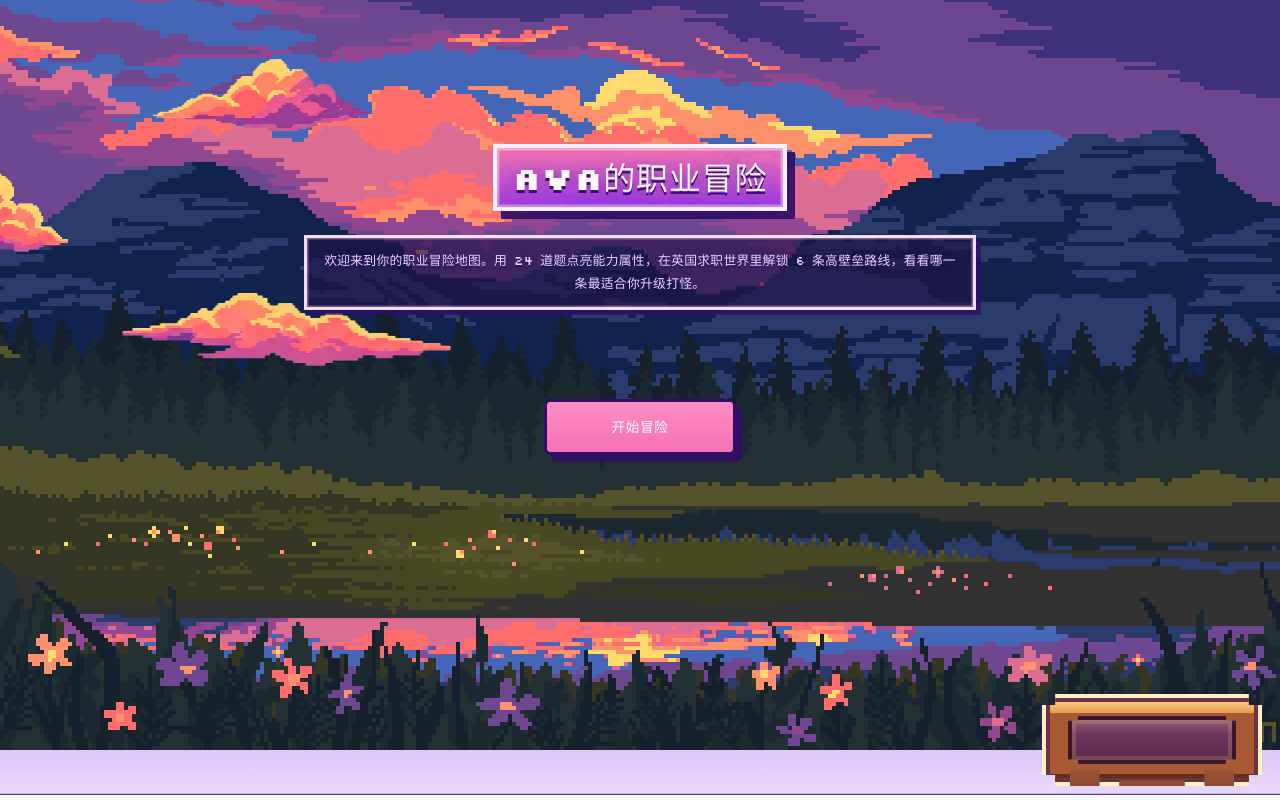
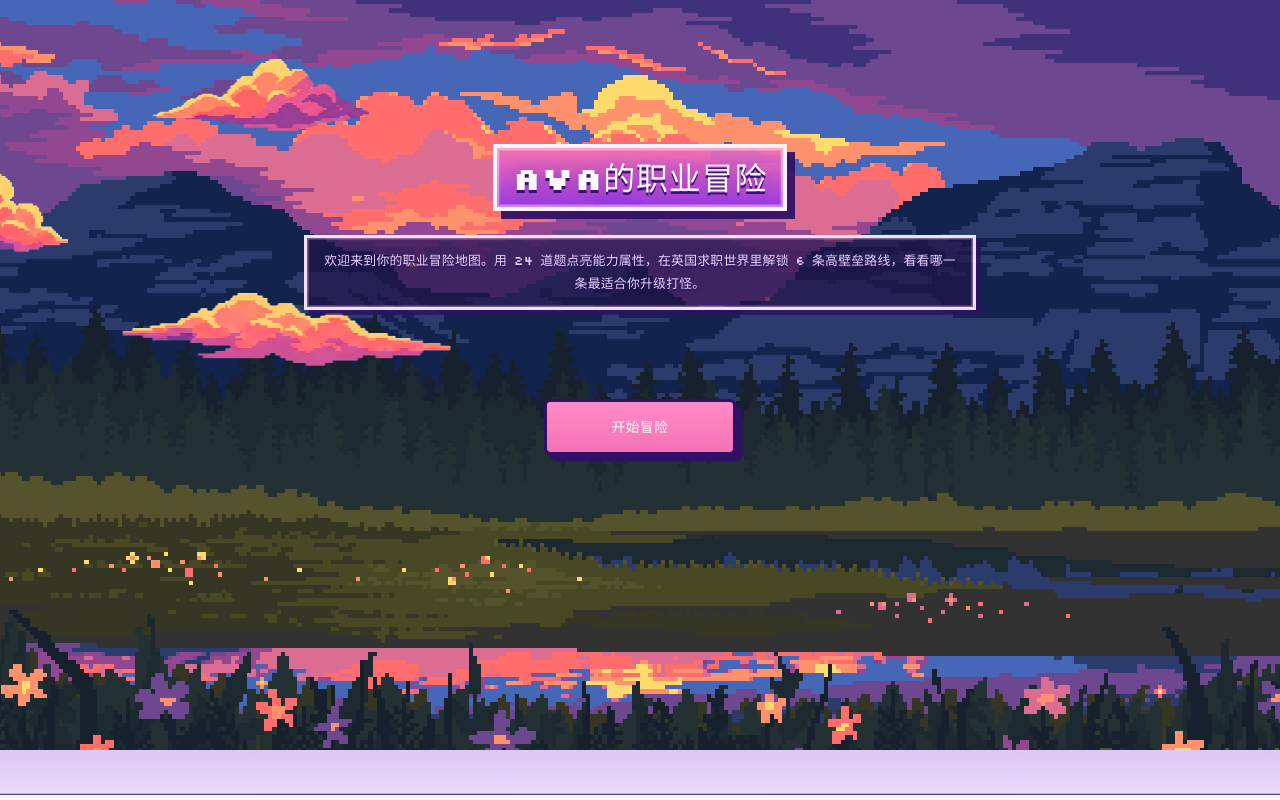
Before and after one commit to MasterFrancis/Career_Ava, a React (Vite) app: page / in a window 1280 px wide. Built offline with nearby package versions, Linux system fonts and the light colour scheme; a small style sheet from the web is missing; a web font is replaced by a local one.

Commit message:
chore: replace background gif asset

```diff
--- a/src/index.css
+++ b/src/index.css
@@ -2086,101 +2086,6 @@ body::after {
   image-rendering: pixelated;
 }
 
-.pixelSkyCornerMask {
-  position: absolute;
-  right: 18px;
-  bottom: 14px;
-  width: min(220px, 18vw);
-  height: 92px;
-  z-index: 1;
-  pointer-events: none;
-  border: 4px solid #fff0c9;
-  background:
-    linear-gradient(180deg, #ffdc90 0%, #e79a4f 18%, #a95a35 18%, #a95a35 100%);
-  box-shadow:
-    8px 8px 0 rgba(28, 16, 36, 0.52),
-    inset 0 0 0 4px #6d3440,
-    inset 0 -8px 0 rgba(92, 44, 26, 0.9);
-  clip-path: polygon(
-    0 12%,
-    6% 12%,
-    6% 0,
-    94% 0,
-    94% 12%,
-    100% 12%,
-    100% 88%,
-    94% 88%,
-    94% 100%,
-    6% 100%,
-    6% 88%,
-    0 88%
-  );
-  image-rendering: pixelated;
-}
-
-.pixelSkyCornerMask::before {
-  content: '';
-  position: absolute;
-  left: 24px;
-  right: 24px;
-  bottom: -52px;
-  height: 64px;
-  background:
-    linear-gradient(180deg, #9a5334 0%, #6f3524 100%);
-  box-shadow:
-    0 0 0 4px #3d1f21,
-    112px 0 0 0 #9a5334,
-    112px 0 0 4px #3d1f21,
-    20px 42px 0 -18px #2a1722,
-    132px 42px 0 -18px #2a1722;
-  clip-path: polygon(
-    0 0,
-    18% 0,
-    18% 100%,
-    30% 100%,
-    30% 16%,
-    70% 16%,
-    70% 100%,
-    82% 100%,
-    82% 0,
-    100% 0,
-    100% 100%,
-    0 100%
-  );
-}
-
-.pixelSkyCornerMask::after {
-  content: '';
-  position: absolute;
-  inset: 18px 22px 18px 22px;
-  border: 4px solid rgba(54, 20, 42, 0.9);
-  background:
-    linear-gradient(180deg, rgba(255, 248, 214, 0.16) 0%, rgba(255, 248, 214, 0) 34%),
-    linear-gradient(180deg, #7b3f61 0%, #5a2b4e 100%);
-  box-shadow:
-    inset 0 0 0 4px rgba(255, 207, 145, 0.18),
-    14px 14px 0 -10px #ffe08a,
-    26px 28px 0 -10px #f9b0cb,
-    44px 18px 0 -10px #b27be7,
-    66px 30px 0 -10px #ffe08a,
-    82px 16px 0 -10px #f9b0cb,
-    102px 28px 0 -10px #b27be7;
-  clip-path: polygon(
-    0 10%,
-    6% 10%,
-    6% 0,
-    94% 0,
-    94% 10%,
-    100% 10%,
-    100% 90%,
-    94% 90%,
-    94% 100%,
-    6% 100%,
-    6% 90%,
-    0 90%
-  );
-}
-
 .cloudLane {
   position: absolute;
   left: 0;
--- a/src/ui/PixelSkyCanvas.tsx
+++ b/src/ui/PixelSkyCanvas.tsx
@@ -1,4 +1,4 @@
-const backgroundGif = new URL('../assets/IMG_8346.GIF', import.meta.url).href
+const backgroundGif = new URL('../assets/ezgif-317edc398ad99fa9.gif', import.meta.url).href
 const cloud1 = new URL('../assets/1.png', import.meta.url).href
 const cloud2 = new URL('../assets/2.png', import.meta.url).href
 const cloud3 = new URL('../assets/3.png', import.meta.url).href
@@ -7,7 +7,6 @@ export function PixelSkyCanvas() {
   return (
     <div className="pixelSkyCanvas" aria-hidden="true">
       <div className="pixelSkyBackdrop" style={{ backgroundImage: `url(${backgroundGif})` }} />
-      <div className="pixelSkyCornerMask" />
 
       <div className="cloudLane cloudLaneOne">
         <div className="cloudTrack cloudTrackRight">
```
